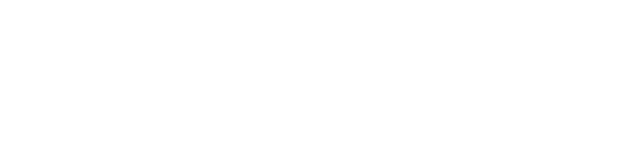
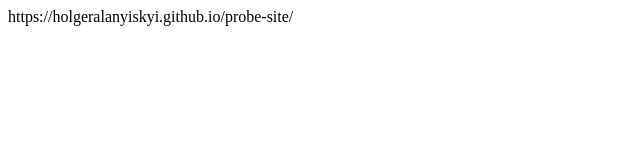
Before and after one commit to HolgerAlanyiskyi/probe-site, a plain HTML site: page index.html in a window 1280 px wide. Shown: the whole page, without its empty margins (0-640 px from the left). Drawn offline with Linux system fonts and the light colour scheme.

Commit message:
Update index.html

```diff
--- a/index.html
+++ b/index.html
@@ -4,6 +4,6 @@
 	<title></title>
 </head>
 <body>
-
+ https://holgeralanyiskyi.github.io/probe-site/
 </body>
 </html>
```
